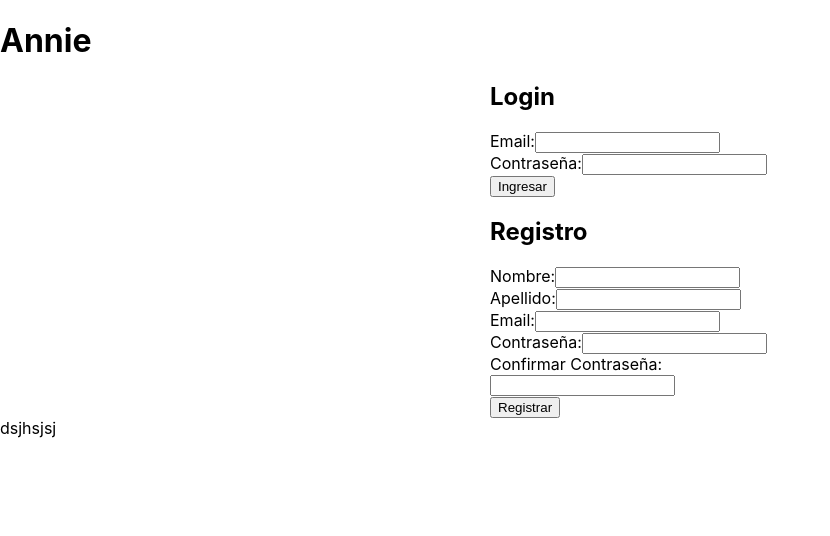
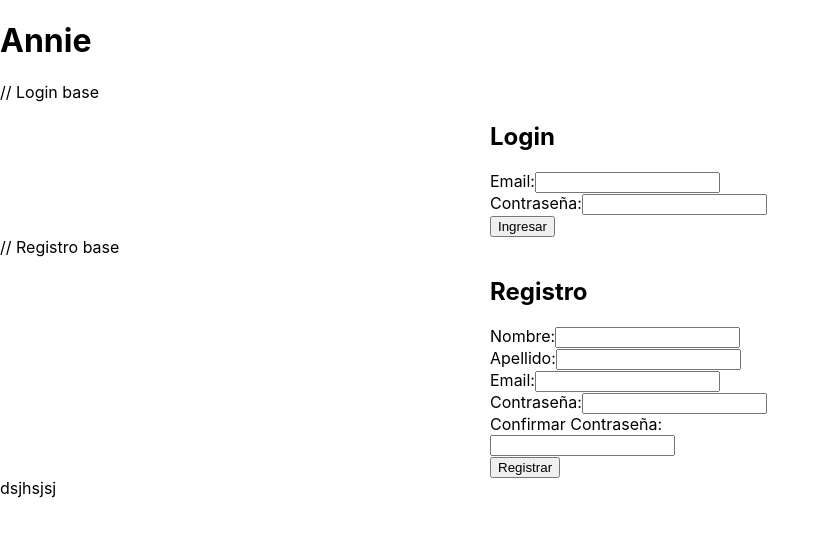
Before and after one commit to AzelMe/annieV2, a React (Create React App) app in the folder nombre-del-proyecto/: page / in a window 1280 px wide. Shown: the top 536 px of the page, without its empty margins (0-830 px from the left). Built offline with nearby package versions, Linux system fonts and the light colour scheme.

Commit message:
Registro y login bases

```diff
--- a/nombre-del-proyecto/src/App.js
+++ b/nombre-del-proyecto/src/App.js
@@ -5,7 +5,9 @@ function App() {
   return (
     <div>
       <h1>Annie</h1>
+      // Login base
       <Login />
+      // Registro base
       <Registro />
     </div>
   );
```
